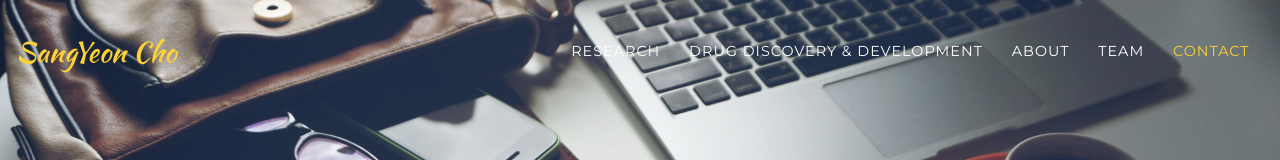
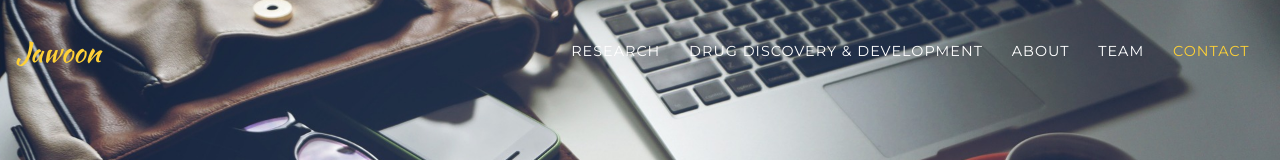
Before and after one commit to SangyeonCho/SangyeonCho.github.io, a website with bundled scripts: page index.html in a window 1280 px wide. Shown: the top 160 px of the page. Built offline with nearby package versions, Linux system fonts and the light colour scheme; a web font is replaced by a local one.

Commit message:
second commit

```diff
--- a/index.html
+++ b/index.html
@@ -31,7 +31,7 @@
     <nav class="navbar navbar-expand-lg navbar-dark fixed-top" id="mainNav">
       <!-- [try] 브랜드 로고 바꾸기 or 자기이름 넣기-->
       <!-- [try] 작성한 서비스 이름을 적어주세요 -->
-      <a class="navbar-brand" href="#page-top">SangYeon Cho </a>
+      <a class="navbar-brand" href="#page-top">Jawoon </a>
       <button class="navbar-toggler navbar-toggler-right" type="button" data-toggle="collapse" data-target="#navbarResponsive" aria-controls="navbarResponsive" aria-expanded="false" aria-label="Toggle navigation">
         Menu
       <i class="fa fa-bars"></i>
```
